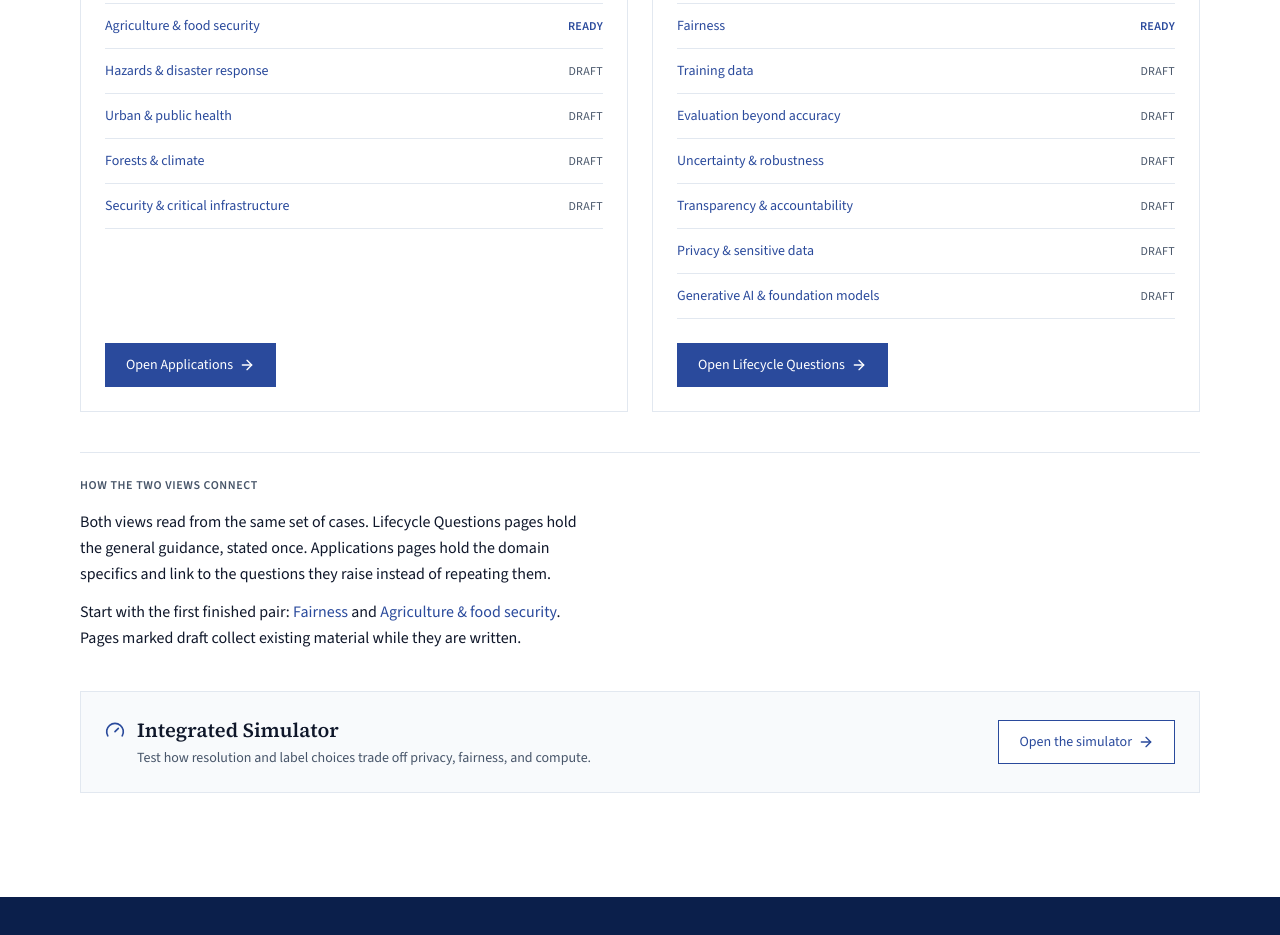
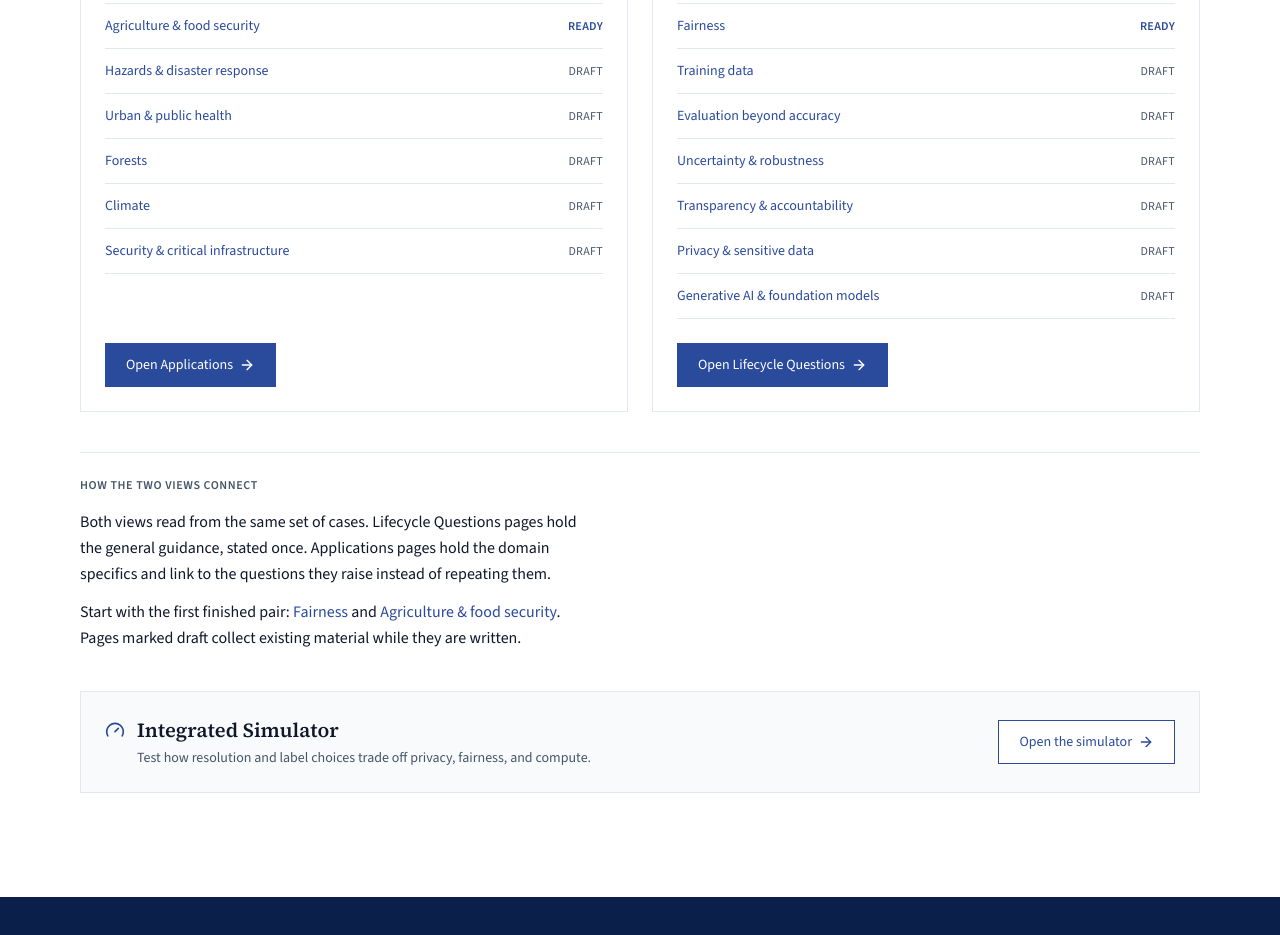
Before and after one commit to AI4RS/living-book-rai-eo, a React (Vite) app: page / in a window 1280 px wide. Shown: the part 1360-2295 px from the top of the page. Built offline with nearby package versions, Linux system fonts and the light colour scheme.

Commit message:
refactor: split Forests & climate into separate Forests and Climate drafts

```diff
--- a/src/config/navigation.js
+++ b/src/config/navigation.js
@@ -37,7 +37,8 @@ export const APPLICATION_TABS = [
   { id: "agriculture", label: "Agriculture & food security", status: "built" },
   { id: "hazards", label: "Hazards & disaster response", status: "draft" },
   { id: "urban-health", label: "Urban & public health", status: "draft" },
-  { id: "forests-climate", label: "Forests & climate", status: "draft" },
+  { id: "forests", label: "Forests", status: "draft" },
+  { id: "climate", label: "Climate", status: "draft" },
   { id: "security-infrastructure", label: "Security & critical infrastructure", status: "draft" },
 ];
 
--- a/src/content/applications.js
+++ b/src/content/applications.js
@@ -39,9 +39,15 @@ export const APPLICATION_CONTENT = {
     relatedQuestions: ["fairness", "privacy", "training-data"],
   },
 
-  "forests-climate": {
+  forests: {
     intro:
-      "Deforestation alerts and climate-risk layers trigger enforcement and shape adaptation budgets.",
+      "Deforestation alerts and tree-level inventories trigger enforcement and feed biomass and carbon estimates.",
+    relatedQuestions: ["transparency-accountability", "uncertainty-robustness"],
+  },
+
+  climate: {
+    intro:
+      "Climate-risk layers and scenario maps shape adaptation budgets and long-term planning.",
     relatedQuestions: ["transparency-accountability", "uncertainty-robustness"],
   },
 
--- a/src/content/cases.js
+++ b/src/content/cases.js
@@ -101,11 +101,11 @@ export const CASES = [
     move: "Release only aggregated risk bands and store identifiable features in a private enclave.",
   },
 
-  // Forests & climate
+  // Forests
   {
     id: "deforestation-enforcement-trigger",
     title: "Deforestation enforcement trigger",
-    application: "forests-climate",
+    application: "forests",
     questions: ["transparency-accountability"],
     principles: ["transparency"],
     context:
@@ -113,10 +113,12 @@ export const CASES = [
     risk: "Insufficient traceability reduces procedural fairness and legal defensibility.",
     move: "Attach scene timestamp, cloud mask score, and baseline version to each alert package.",
   },
+
+  // Climate
   {
     id: "climate-adaptation-budget",
     title: "Climate adaptation budget planning",
-    application: "forests-climate",
+    application: "climate",
     questions: ["transparency-accountability"],
     principles: ["transparency"],
     context:
```
